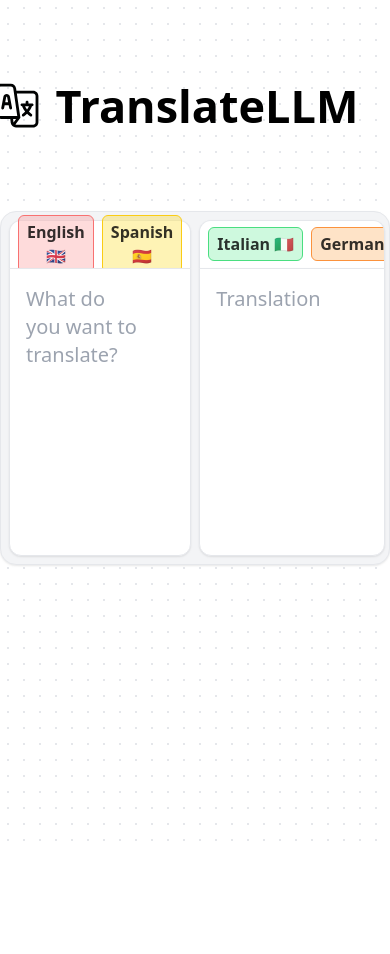
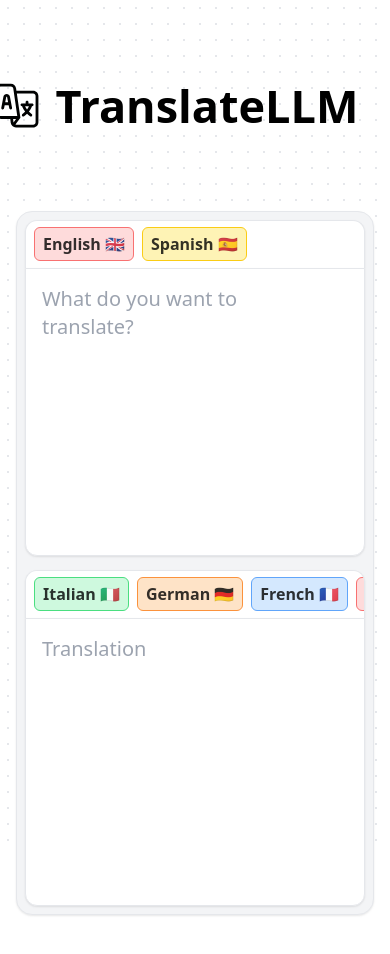
Before and after one commit to maxg-g/TranslateLLM, a Next.js app: page / in a window 390 px wide. Shown: the top 954 px of the page. Before the commit the page ends 844 px from the top, so only its background shows below. Built offline with nearby package versions, Linux system fonts and the light colour scheme.

Commit message:
quick mobile ui

```diff
--- a/src/pages/index.tsx
+++ b/src/pages/index.tsx
@@ -189,10 +189,10 @@ export default function Home() {
         <h1 className="text-[45px] font-bold">TranslateLLM</h1>
       </header>
 
-      <section className="flex gap-2 px-2 pt-2 pb-[2px] bg-gray-100 shadow-sm drop-shadow-sm border border-gray-200 rounded-2xl">
+      <section className="flex flex-col mx-4 lg:mx-0 md:flex-row gap-2 px-2 pt-2 pb-[2px] bg-gray-100 shadow-sm drop-shadow-sm border border-gray-200 rounded-2xl">
         <div className='w-full'>
           {nativeText.length > 0 &&
-            (<button onClick={clearAllText} className='absolute z-50 left-[45%] top-[4.2rem] opacity-30 p-1 rounded-full hover:bg-gray-100 hover:text-black/60 focus:scale-95 translate-all'>
+            (<button onClick={clearAllText} className='absolute z-50 left-[90%] top-[4rem] md:left-[45%] md:top-[4.2rem] opacity-30 p-1 rounded-full hover:bg-gray-100 hover:text-black/60 focus:scale-95 translate-all'>
               <X />
             </button>
             )}
@@ -230,7 +230,7 @@ export default function Home() {
           )}
         </div>
 
-        <div className='max-w-[50%] min-w-[50%]'>
+        <div className='sm:w-full md:max-w-[50%] md:min-w-[50%]'>
           <div className='px-2 w-full bg-white rounded-t-xl h-12 flex flex-row gap-2 place-items-center font-bold text-black/80 border-t border-x border-gray-200 shadow-sm drop-shadow-sm overflow-x-auto whitespace-nowrap scrollbar-hidden'>
             {foreignLanguages.map(({ name, color, flag }) =>
               <button
@@ -275,7 +275,7 @@ export default function Home() {
           <>
             <h2 className='mb-8 flex justify-center text-[25px] font-bold'>Recent translations</h2>
 
-            <ul className='p-2 w-[70%] m-auto flex flex-col gap-2 bg-gray-100 shadow-sm drop-shadow-sm border border-gray-200 rounded-2xl'>
+            <ul className='mx-4 p-2 md:w-[70%] md:m-auto flex flex-col gap-2 bg-gray-100 shadow-sm drop-shadow-sm border border-gray-200 rounded-2xl'>
               {translations.map((
                 { nativeText, translateText, from, to, timestamp }:
                   { nativeText: string, translateText: string, from: string, to: string, timestamp: Date }) =>
```
